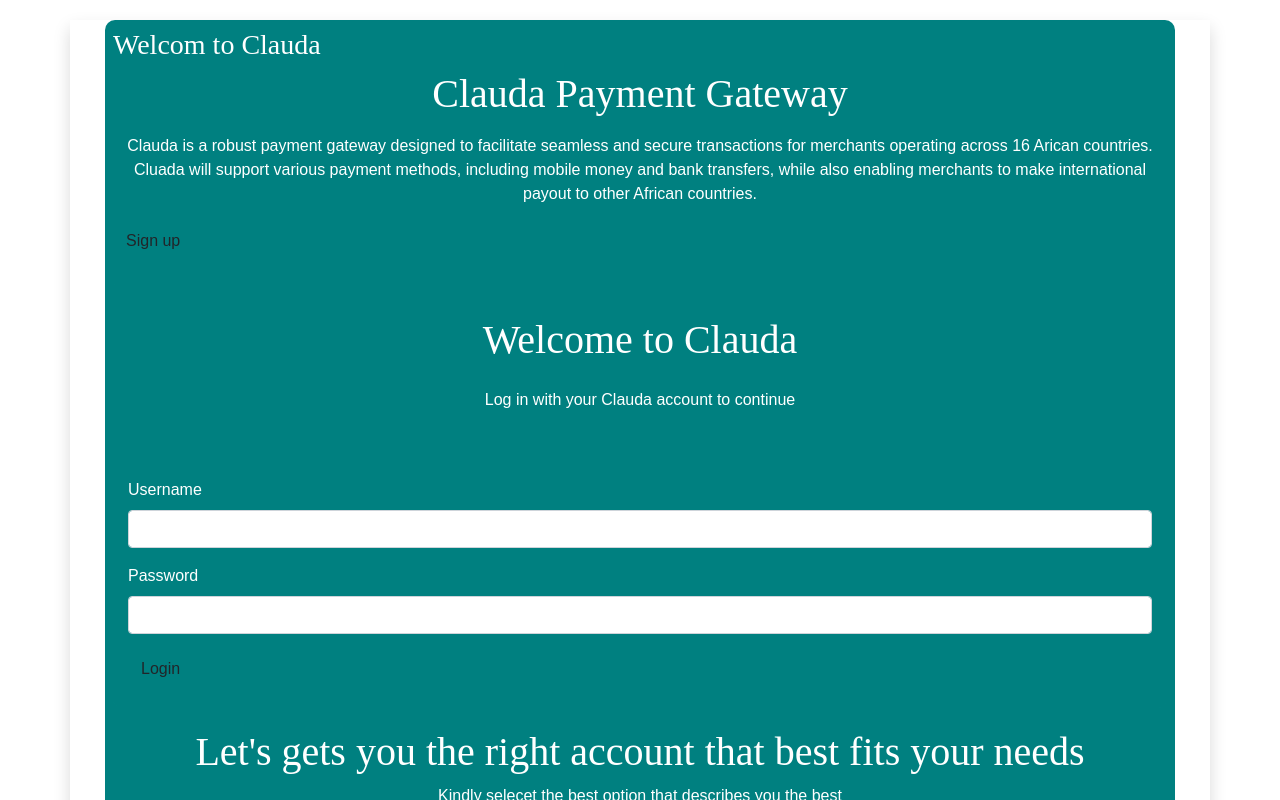
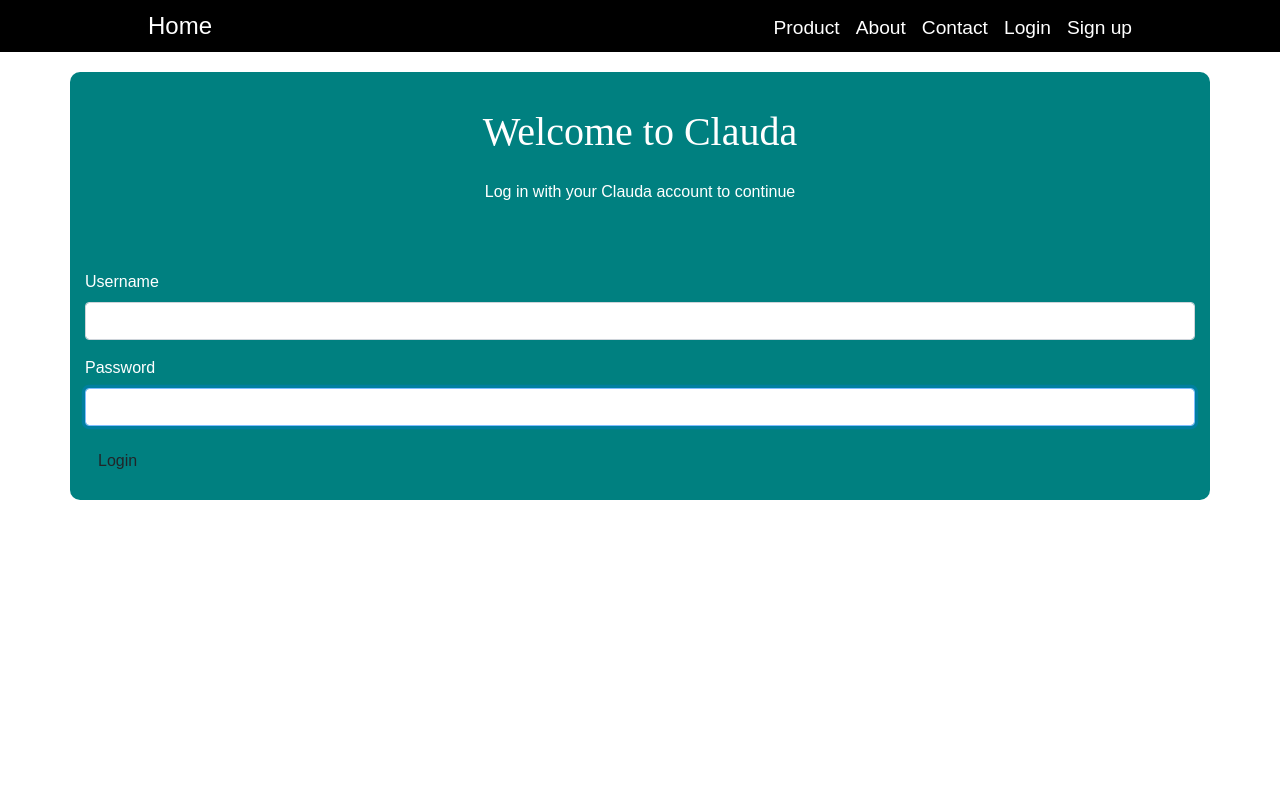
Before and after one commit to Monaj411/clauda-app, a React (Create React App) app: page / in a window 1280 px wide. Shown: the top 800 px of the page. Built offline with nearby package versions, Linux system fonts and the light colour scheme.

Commit message:
adding route

```diff
--- a/package.json
+++ b/package.json
@@ -10,6 +10,8 @@
     "font-awesome": "^4.7.0",
     "react": "^17.0.2",
     "react-dom": "^17.0.2",
+    "react-icon": "^1.0.0",
+    "react-icons": "^4.8.0",
     "react-router-dom": "^4.3.1",
     "react-scripts": "5.0.0",
     "web-vitals": "^2.1.0"
--- a/src/App.js
+++ b/src/App.js
@@ -1,10 +1,20 @@
+import React, { Component } from 'react';
 import logo from './logo.svg';
 import './App.css';
 import Home from './component.jsx/home';
 
+import NavBar from './component.jsx/navBar';
+import Login from './component.jsx/loginForm';
+import { Route } from 'react-router-dom';
+
 function App() {
   return (
-    <Home />
+    <React.Fragment>
+      <NavBar />
+      <Login />
+
+    </React.Fragment>
+
 
   );
 }
--- a/src/component.jsx/home.jsx
+++ b/src/component.jsx/home.jsx
@@ -3,12 +3,7 @@ import Button from "./button";
 //import About from "./about";
 import "bootstrap/dist/css/bootstrap.css";
 import "font-awesome/css/font-awesome.css";
-import Login from "./loginForm";
-import Product from "./product";
-import Contact from "./contact";
-import Sign from "./signIn";
-import Social from "./social";
-import About from "./about";
+
 
 const Home = () => {
   return (
@@ -31,12 +26,7 @@ const Home = () => {
           </p>
           <Button />
 
-<Login />
-<Product />
-<Contact />
-<Sign />
-<Social />
-<About />
+
 <p>hi</p>
 <p>ji</p>
 
--- a/src/component.jsx/navBar.jsx
+++ b/src/component.jsx/navBar.jsx
@@ -19,9 +19,8 @@ const NavBar = () => {
         <div className="hamburger">
           <FaBars className="toggle-icon " onClick={handleNavToggle} />
         </div>
-        {/* {showNav && ( */}
+
         <ul className={showNav ? "nav-links show-nav" : "nav-links "}>
-          {/* d-none d-md-block */}
           <li>
             <Link
               onClick={handleNavToggle}
--- a/src/index.js
+++ b/src/index.js
@@ -1,14 +1,16 @@
 import React from 'react';
 import ReactDOM from 'react-dom';
+import {BrowserRouter} from "react-router-dom";
 import './index.css';
 import App from './App';
 import reportWebVitals from './reportWebVitals';
-import home from './component.jsx/home';
+import "bootstrap/dist/css/bootstrap.css";
+import "font-awesome/css/font-awesome.css";
 
 ReactDOM.render(
-  <React.StrictMode>
-    <App />
-  </React.StrictMode>,
+  <BrowserRouter>
+  <App />
+  </BrowserRouter>,
   document.getElementById('root')
 );
 
```
Also changed, not shown: 2 other files (tests, documents, lock files or other folders).
